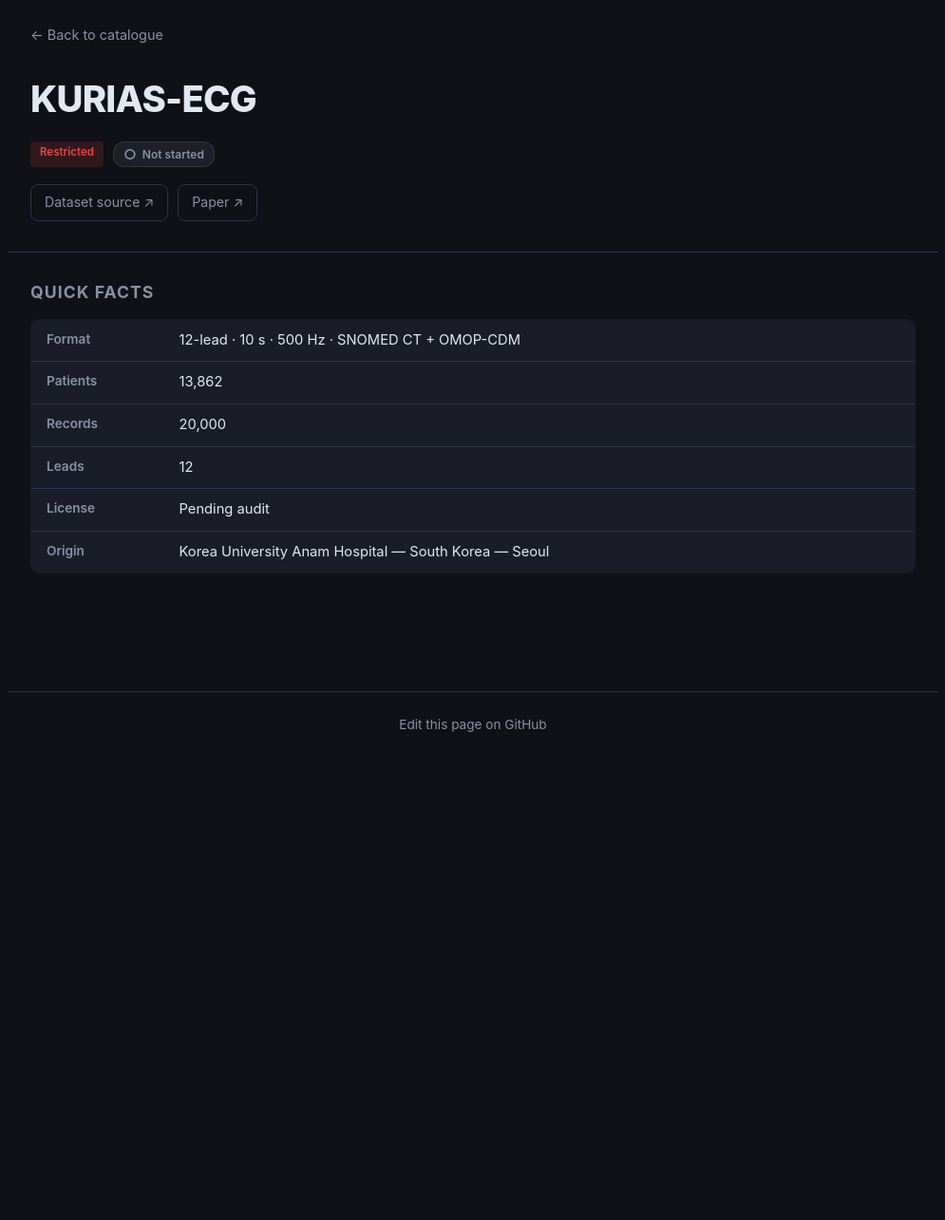
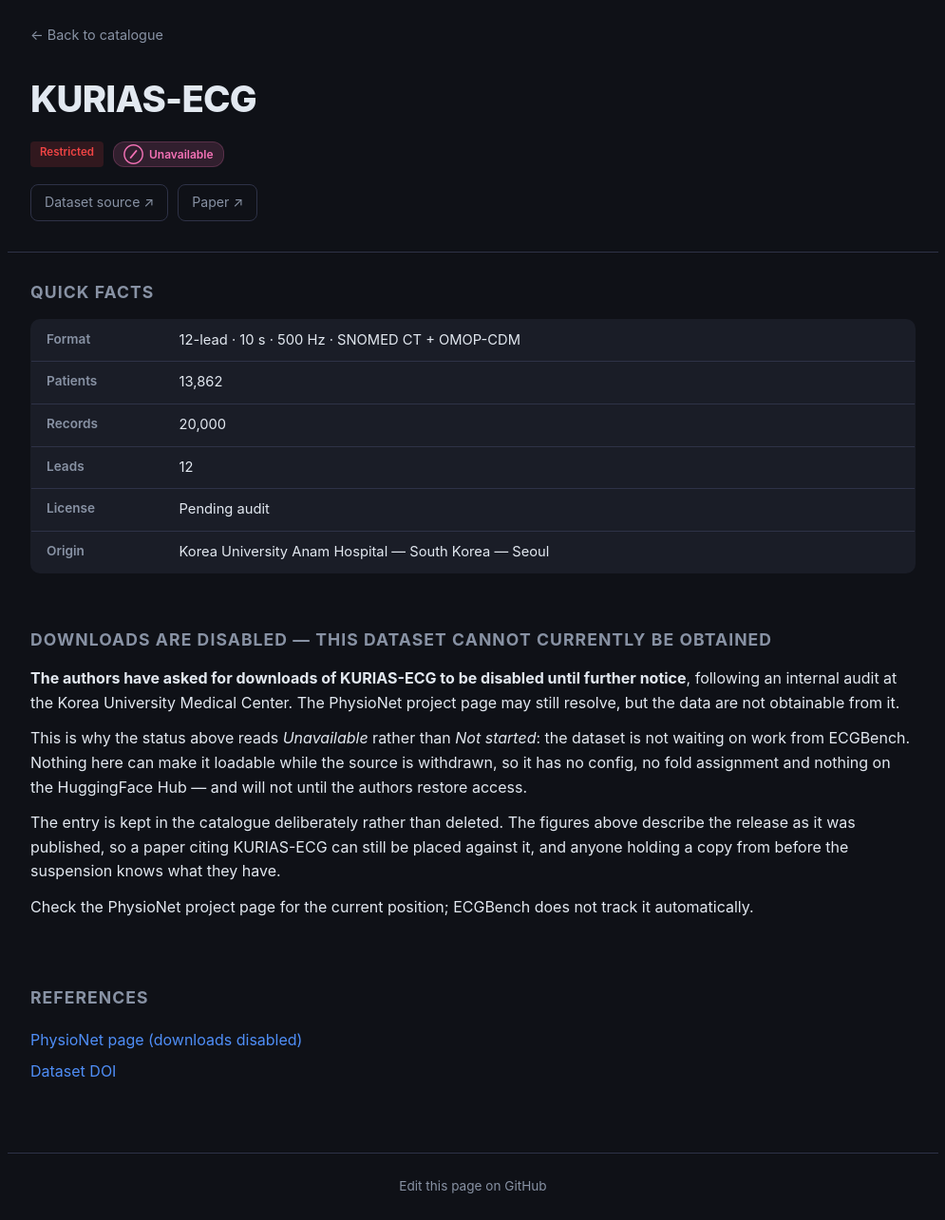
Before and after one commit to vlbthambawita/ECGBench, a Jekyll site: the page built from docs/_datasets/kurias-ecg.md, in a window 1280 px wide. Shown: the whole page at 95% size, without its empty margins (142-1137 px from the left). Built offline with Jekyll 4.4.1, drawn with Linux system fonts in a browser that asks for light colours; before the commit the page ends 900 px from its top, so only the background shows below that.

Commit message:
new status for unavailable datasets, close #14

```diff
--- a/docs/_datasets/kurias-ecg.md
+++ b/docs/_datasets/kurias-ecg.md
@@ -3,7 +3,7 @@
 name: "KURIAS-ECG"
 category: "12-lead-physionet"
 order: 11
-status: "not_started"
+status: "unavailable"
 source_url: "https://physionet.org/content/kurias-ecg/1.0/"
 url_label: "physionet.org"
 format: "12-lead · 10 s · 500 Hz · SNOMED CT + OMOP-CDM"
@@ -16,5 +16,34 @@
 leads: 12
 paper_title: "Dataset DOI"
 paper_doi: "https://doi.org/10.13026/kga0-0270"
-search_keywords: "kurias ecg south korea seoul anam snomed omop"
+search_keywords: "kurias ecg south korea seoul anam snomed omop unavailable withdrawn downloads disabled"
+
+sections:
+  - type: description
+    title: "Downloads are disabled — this dataset cannot currently be obtained"
+    body: |
+      **The authors have asked for downloads of KURIAS-ECG to be disabled until
+      further notice**, following an internal audit at the Korea University Medical
+      Center. The PhysioNet project page may still resolve, but the data are not
+      obtainable from it.
+
+      This is why the status above reads *Unavailable* rather than *Not started*:
+      the dataset is not waiting on work from ECGBench. Nothing here can make it
+      loadable while the source is withdrawn, so it has no config, no fold
+      assignment and nothing on the HuggingFace Hub — and will not until the authors
+      restore access.
+
+      The entry is kept in the catalogue deliberately rather than deleted. The
+      figures above describe the release as it was published, so a paper citing
+      KURIAS-ECG can still be placed against it, and anyone holding a copy from
+      before the suspension knows what they have.
+
+      Check the PhysioNet project page for the current position; ECGBench does not
+      track it automatically.
+
+  - type: links
+    title: "References"
+    items:
+      - { label: "PhysioNet page (downloads disabled)", url: "https://physionet.org/content/kurias-ecg/1.0/" }
+      - { label: "Dataset DOI", url: "https://doi.org/10.13026/kga0-0270" }
 ---
--- a/ecgbench/catalogue.py
+++ b/ecgbench/catalogue.py
@@ -281,7 +281,8 @@
         category: Filter by category slug (e.g. ``12-lead-physionet``).
         access: Filter by access type (``open`` | ``credentialed`` | ``restricted``).
         status: Filter by status key (``not_started``, ``implementing``,
-            ``completed``, ``needs_review``).
+            ``completed``, ``needs_review``, ``unavailable``). ``unavailable``
+            means the source has withdrawn the data, not that work is outstanding.
     """
     results: list[CatalogueEntry] = list(_load())
 
```
Also changed, not shown: ADD_DATASET_TODO.md (+1 -1 lines), CLAUDE.md (+1 -1 lines), docs/_data/statuses.yml (+10 -0 lines).
